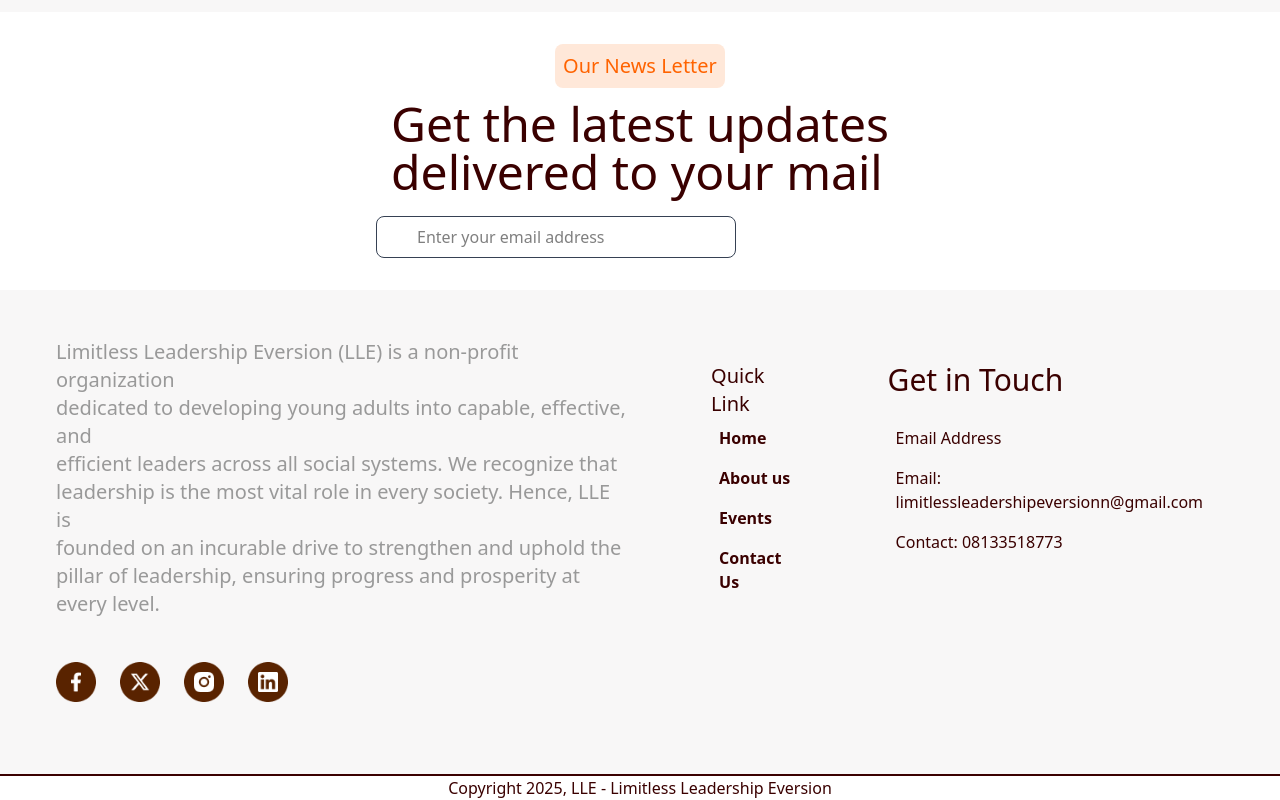
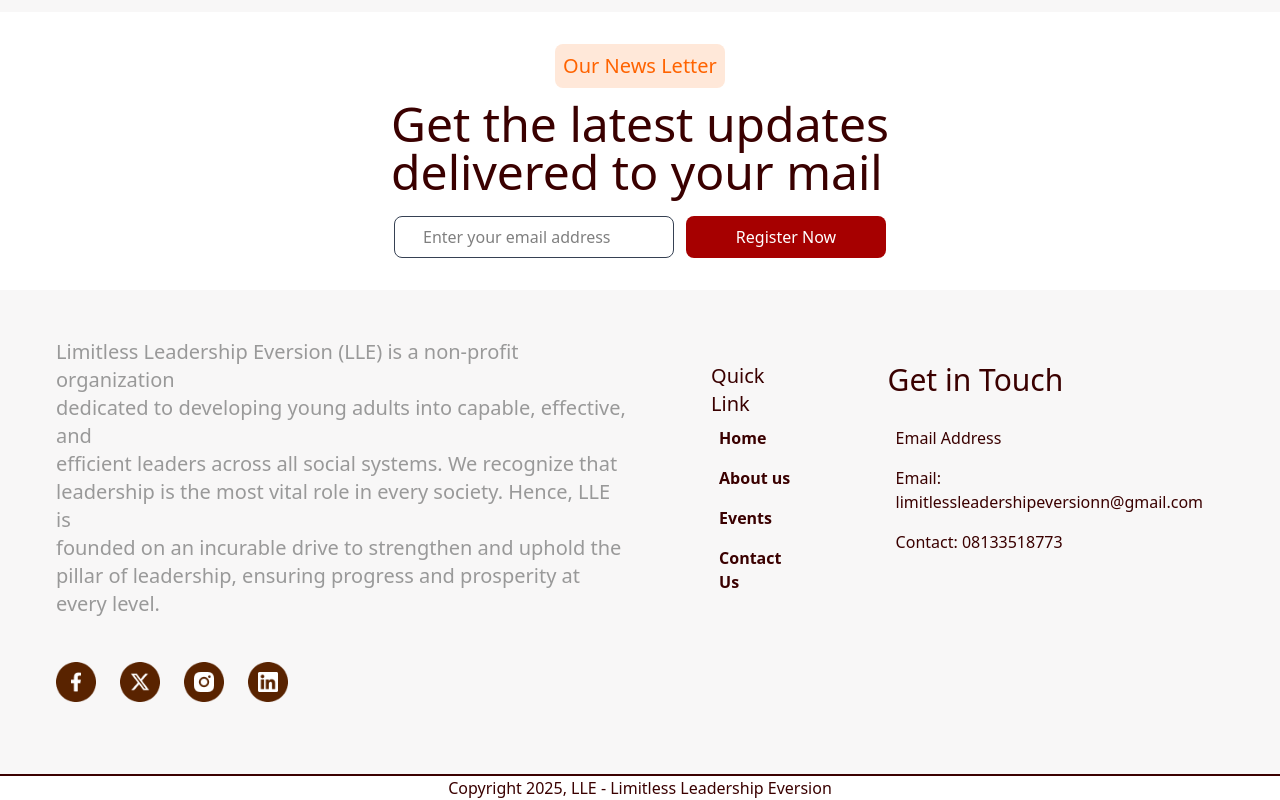
Before and after one commit to Developerfiyin/LLE-website, a React (Vite) app: page / in a window 1280 px wide. Shown: the part 5266-6066 px from the top of the page. Built offline with nearby package versions, Linux system fonts and the light colour scheme.

Commit message:
Updated Newsletter.jsx section

```diff
--- a/src/Components/Newsletter.jsx
+++ b/src/Components/Newsletter.jsx
@@ -10,9 +10,12 @@ const Newsletter = () => {
        <h3 className='font-medium text-5xl text-[#3a0000] mx-auto mb-5 '>Get the latest updates <br />
          delivered to your mail</h3>
 
-          <div className='flex'>
+          <div className='flex gap-3 justify-center'>
            <input type="text" placeholder='Enter your email address'
-            className='pl-10 pr-3 py-2 w-90 ml-90 border border-gray-700 rounded-lg focus:ring-2 focus:ring-[#ff6300] focus:outline-none' />
+            className='pl-7 pr-3 py-2 w-70 border border-gray-700 rounded-lg focus:ring-2 focus:ring-[#ff6300] focus:outline-none' />
+        <button className='bg-[#a60000] text-white p-2 w-50 rounded-lg ease-in-out duration-300 hover:bg-[#3a0000]'>Register Now</button>
+
+
 
           </div>
 
```
